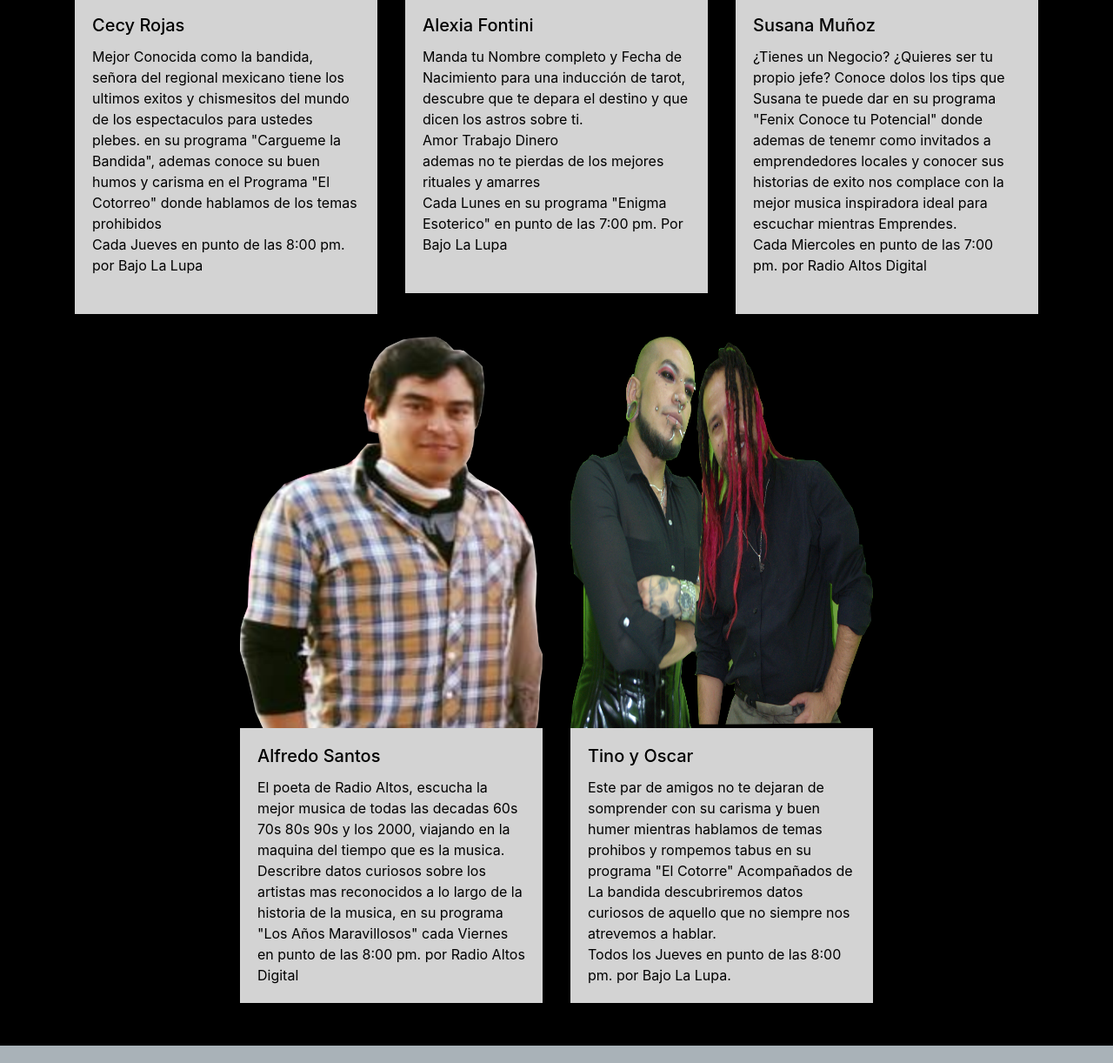
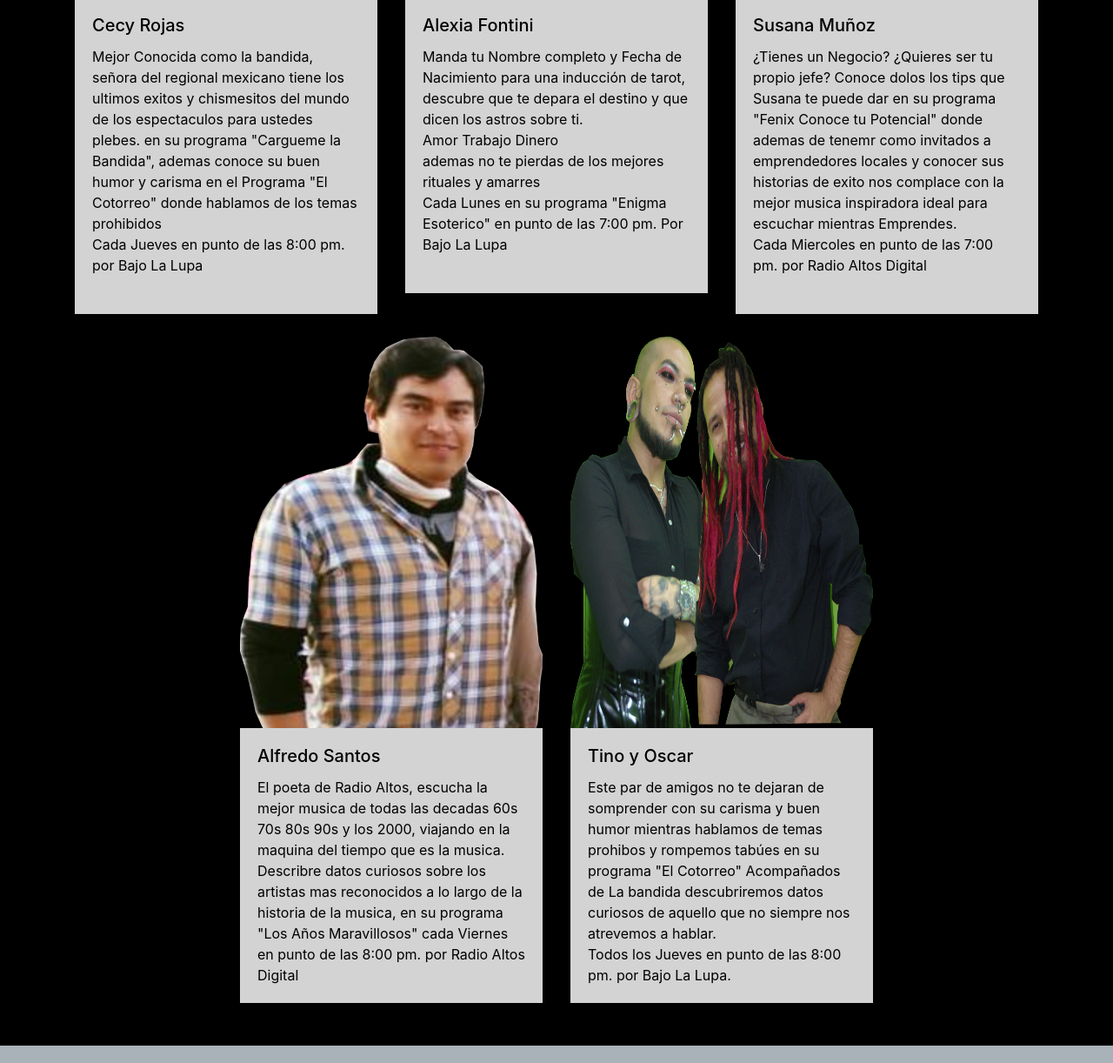
Before and after one commit to IvanReyes42/RadioAltos, a plain HTML site: page index.html in a window 1280 px wide. Shown: the part 3678-4900 px from the top of the page at 87% size. Drawn offline with nearby package versions, Linux system fonts and the light colour scheme.

Commit message:
Correcion Ortografia

```diff
--- a/index.html
+++ b/index.html
@@ -233,7 +233,7 @@
                   <div class="card-body ColorGris">
                     <h5 class="card-title">Cecy Rojas</h5>
                     <p class="card-text">Mejor Conocida como la bandida, señora del regional mexicano tiene los ultimos exitos y chismesitos del mundo de los espectaculos para ustedes plebes.
-                      en su programa "Cargueme la Bandida", ademas conoce su buen humos y carisma en el Programa "El Cotorreo" donde hablamos de los temas prohibidos <br>
+                      en su programa "Cargueme la Bandida", ademas conoce su buen humor y carisma en el Programa "El Cotorreo" donde hablamos de los temas prohibidos <br>
                       Cada Jueves en punto de las 8:00 pm. por Bajo La Lupa <br><br></p>
 
                   </div>
@@ -281,7 +281,7 @@
               <img src="Imagenes/Conductores/Tino y Oscar.png" class="ImagenDos card-img-top img-fluid" alt="...">
               <div class="card-body ColorGris">
                 <h5 class="card-title">Tino y Oscar</h5>
-                <p class="card-text">Este par de amigos no te dejaran de somprender con su carisma y buen humer mientras hablamos de temas prohibos y rompemos tabus en su programa "El Cotorre" Acompañados de La bandida
+                <p class="card-text">Este par de amigos no te dejaran de somprender con su carisma y buen humor mientras hablamos de temas prohibos y rompemos tabúes en su programa "El Cotorreo" Acompañados de La bandida
                   descubriremos datos curiosos de aquello que no siempre nos atrevemos a hablar. <br> Todos los Jueves en punto de las 8:00 pm. por Bajo La Lupa.
                  <br>
 
```
